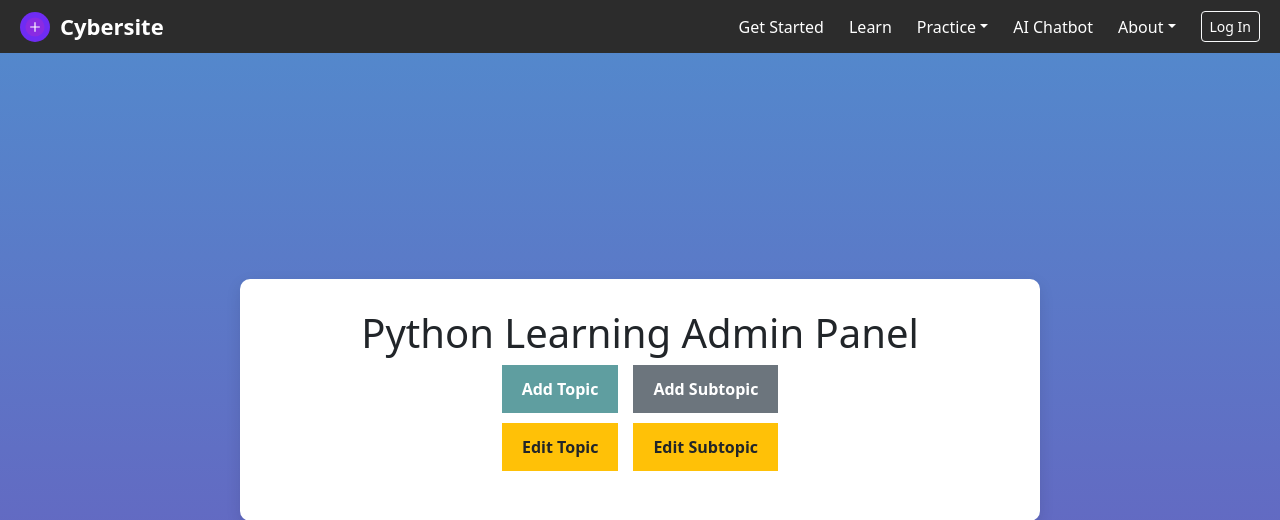
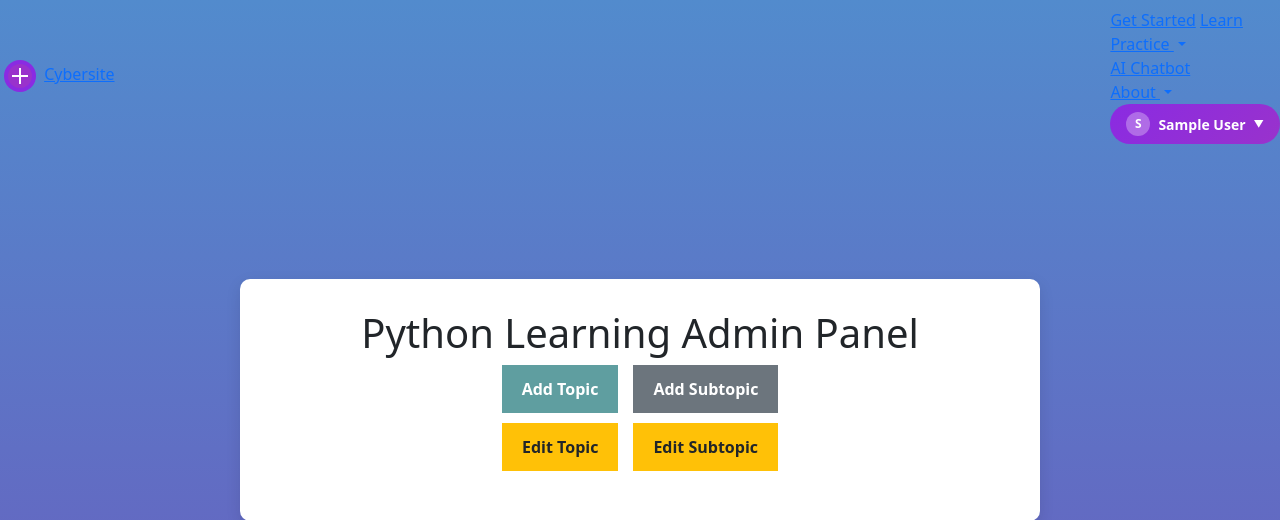
Before and after one commit to nightslash6/MP, a PHP site: page /quiz/admin_python.php in a window 1280 px wide. Shown: the top 520 px of the page. Run offline with PHP 8.4, Linux system fonts and the light colour scheme; the visitor is signed in with stand-in values (Sample User, id 1); data that the repository does not hold is empty.

Commit message:
Update navbar.php
latest

```diff
--- a/quiz/navbar.php
+++ b/quiz/navbar.php
@@ -1,183 +1,272 @@
 <?php if (session_status() === PHP_SESSION_NONE) session_start(); ?>
-<link href="https://cdn.jsdelivr.net/npm/bootstrap@5.3.0/dist/css/bootstrap.min.css" rel="stylesheet">
-<script src="https://cdn.jsdelivr.net/npm/bootstrap@5.3.0/dist/js/bootstrap.bundle.min.js"></script>
+<?php
+$user_data = null;
+if (isset($_SESSION['user_id'])) {
+    $stmt = $conn->prepare("SELECT user_id, name, email, user_role FROM users WHERE user_id = ?");
+    $stmt->bind_param("i", $_SESSION['user_id']);
+    $stmt->execute();
+    $result = $stmt->get_result();
+    if ($result->num_rows === 1) {
+    $user_data = $result->fetch_assoc();
+    }
+    $stmt->close();
+}
+?>
+ <!DOCTYPE html>
+ <html lang="en">
+ <head>
+    <meta charset="UTF-8">
+    <meta name="viewport" content="width=device-width, initial-scale=1.0">
+    <link href="https://cdnjs.cloudflare.com/ajax/libs/bootstrap/5.3.0/css/bootstrap.min.css" rel="stylesheet">
+    <script src="https://cdnjs.cloudflare.com/ajax/libs/bootstrap/5.3.0/js/bootstrap.bundle.min.js"></script>
+    <link rel="stylesheet" href="mstyles.css">
+    <title>Document</title>
+    <style>
+        body {
+            background: #f3f4f6;
+            font-family: 'Segoe UI', Arial, sans-serif;
+        }
 
-<style>
-.navbar {
-    background-color: #2c2c2c;
-    padding: 10px 20px;
+       /* Profile dropdown styles */
+        .profile-dropdown {
+            position: relative;
+            display: inline-block;
+        }
+        .profile-button {
+            background: linear-gradient(135deg, rgba(138, 43, 226, 1) 0%, #9932CC 100%);
+            color: white;
+            padding: 8px 16px;
+            border: none;
+            border-radius: 20px;
+            cursor: pointer;
+            font-size: 14px;
+            font-weight: bold;
             display: flex;
             align-items: center;
-    justify-content: space-between;
-}
-.logo {
-    display: flex;
-    align-items: center;
-    gap: 10px;
-}
-.logo svg {
-    background: #6f2cf3;
-    border-radius: 50%;
-    padding: 3px;
-}
-.logo-text {
-    color: white;
-    font-size: 22px;
-    font-weight: 700;
+            gap: 8px;
+            transition: all 0.3s ease;
             text-decoration: none;
         }
-.nav-links {
-    display: flex;
-    align-items: center;
-    gap: 25px;
-}
-.nav-links a, .nav-links .dropdown-toggle {
+        .profile-button:hover {
+            transform: translateY(-1px);
+            box-shadow: 0 4px 8px rgba(0, 0, 0, 0.2);
             color: white;
-    text-decoration: none;
-}
-.navbar .profile-dropdown {
-    position: relative;
-}
-.profile-button {
-    background: linear-gradient(135deg, #8a2be2, #9932cc);
-    border: none;
-    color: white;
-    border-radius: 25px;
-    padding: 5px 12px;
-    font-size: 14px;
-    display: flex;
-    align-items: center;
-    gap: 6px;
-    cursor: pointer;
         }
         .profile-avatar {
-    background-color: rgba(255,255,255,0.2);
+            width: 24px;
+            height: 24px;
             border-radius: 50%;
-    width: 22px;
-    height: 22px;
+            background: rgba(255, 255, 255, 0.3);
             display: flex;
             align-items: center;
             justify-content: center;
-    font-size: 13px;
+            font-weight: bold;
+            font-size: 12px;
         }
         .profile-dropdown-content {
             display: none;
             position: absolute;
-    top: 110%;
             right: 0;
             background-color: white;
             min-width: 200px;
-    box-shadow: 0 8px 16px rgba(0,0,0,0.2);
+            box-shadow: 0px 8px 16px 0px rgba(0,0,0,0.2);
+            z-index: 1000;
             border-radius: 8px;
-    z-index: 1000;
             overflow: hidden;
+            top: 100%;
+            margin-top: 5px;
+        }
+        .profile-dropdown-content a {
+            color: #333;
+            padding: 12px 16px;
+            text-decoration: none;
+            display: block;
+            transition: background-color 0.3s;
+        }
+        .profile-dropdown-content a:hover {
+            background-color: #f1f1f1;
+        }
+        .profile-dropdown-content .user-info {
+            padding: 16px;
+            border-bottom: 1px solid #eee;
+            background-color: #f8f9fa;
+        }
+        .profile-dropdown-content .user-name {
+            font-weight: bold;
+            color: #333;
+            margin-bottom: 4px;
+        }
+        .profile-dropdown-content .user-email {
+            font-size: 12px;
+            color: #666;
         }
         .profile-dropdown.show .profile-dropdown-content {
             display: block;
         }
-.profile-dropdown-content .user-info {
-    padding: 12px 16px;
-    background-color: #f8f9fa;
-    border-bottom: 1px solid #eee;
-    color: #333;
-}
-.profile-dropdown-content .user-name {
-    font-weight: bold;
-    color: #333; /* or use #000 for pure black */
-    margin-bottom: 4px;
-}
-.profile-dropdown-content a {
-    display: block;
-    padding: 10px 16px;
-    color: #333;
-    text-decoration: none;
-}
-.profile-dropdown-content a:hover {
-    background-color: #f1f1f1;
-}
         .logout-link {
-    color: #dc3545;
+            color: #dc3545 !important;
             border-top: 1px solid #eee;
         }
+        .logout-link:hover {
+            background-color: #f8d7da !important;
+        }
+        .logout-overlay {
+            position: fixed;
+            top: 0;
+            left: 0;
+            width: 100%;
+            height: 100%;
+            background-color: rgba(0, 0, 0, 0.5);
+            display: none;
+            justify-content: center;
+            align-items: center;
+            z-index: 9999;
+        }
+        .logout-spinner {
+            color: white;
+            font-size: 18px;
+        }
     </style>
-
+</head>
+<body>
+ <!-- Loading overlay for logout -->
+    <div class="logout-overlay" id="logoutOverlay">
+        <div class="logout-spinner">
+            <div class="spinner-border text-light" role="status">
+                <span class="visually-hidden">Logging out...</span>
+            </div>
+            <div class="mt-2">Logging out...</div>
+        </div>
+    </div>
     <nav class="navbar">
         <div class="logo">
-        <svg height="30" width="30" viewBox="0 0 100 100">
+            <svg height="40" width="40" viewBox="0 0 100 100">
                 <circle cx="50" cy="50" r="40" fill="#8a2be2" />
+                <circle cx="50" cy="50" r="30" fill="#9932CC" />
                 <path d="M 30 50 L 70 50" stroke="white" stroke-width="5" />
                 <path d="M 50 30 L 50 70" stroke="white" stroke-width="5" />
             </svg>
             <a href="main.php" class="logo-text">Cybersite</a>
         </div>
-
         <div class="nav-links">
             <a href="#">Get Started</a>
             <a href="#">Learn</a>
-
             <div class="dropdown">
-            <a class="dropdown-toggle" href="#" role="button" data-bs-toggle="dropdown">Practice</a>
-            <ul class="dropdown-menu">
+                <a class="dropdown-toggle" href="#" id="practiceDropdown" role="button" data-bs-toggle="dropdown" aria-expanded="false">
+                    Practice
+                </a>
+                <ul class="dropdown-menu" aria-labelledby="aboutDropdown">
                     <li><a class="dropdown-item" href="mcq_quiz.php">Mini Quiz</a></li>
                     <li><a class="dropdown-item" href="basic_python.php">Python Quiz</a></li>
-                <li><a class="dropdown-item" href="ctf_challenge.php">CTF Challenge</a></li>
+                    <li><a class="dropdown-item" href="ctf_challenge.php">Capture The Flag</a></li>
                     <li><a class="dropdown-item" href="forensics_challenge.php">Forensics Challenge</a></li>
+
                 </ul>
             </div>
 
             <a href="chat.php">AI Chatbot</a>
 
             <div class="dropdown">
-            <a class="dropdown-toggle" href="#" role="button" data-bs-toggle="dropdown">About</a>
-            <ul class="dropdown-menu">
+                <a class="dropdown-toggle" href="#" id="aboutDropdown" role="button" data-bs-toggle="dropdown" aria-expanded="false">
+                    About
+                </a>
+                <ul class="dropdown-menu" aria-labelledby="aboutDropdown">
                     <li><a class="dropdown-item" href="#">Contact Us</a></li>
                     <li><a class="dropdown-item" href="#">About Cybersite</a></li>
                 </ul>
             </div>
 
-        <div id="auth-section"></div>
+            <!-- Login/Profile section - will be dynamically updated -->
+            <div id="auth-section">
+                <!-- Content will be populated by JavaScript -->
+            </div>
+
+
         </div>
     </nav>
 
     <script>
-const userData = <?= json_encode($GLOBALS['user_data'] ?? null); ?>;
+        const userData = <?php echo json_encode($user_data); ?>;
         function updateNavigation() {
                 const authSection = document.getElementById('auth-section');
+
+
                 if (userData && userData.user_id) {
+                    // User is logged in - show profile dropdown
                 authSection.innerHTML = `
                     <div class="profile-dropdown" id="profileDropdown">
                     <button class="profile-button" onclick="toggleProfileDropdown()">
-                    <div class="profile-avatar">${userData.name.charAt(0).toUpperCase()}</div>
+                        <div class="profile-avatar">
+                            ${userData.name.charAt(0).toUpperCase()}
+                        </div>
                             ${userData.name}
-                    <span style="font-size:10px;">▼</span>
+                        <span style="font-size: 10px;">▼</span>
                     </button>
-                <div class="profile-dropdown-content">
+                    <div class="profile-dropdown-content" id="profileDropdownContent">
                         <div class="user-info">
                             <div class="user-name">${userData.name}</div>
-                        <div class="user-email">${userData.email}</div>
+                            <div class="user-email">${userData.email || 'ID: ' + userData.user_id}</div>
                         </div>
                         <a href="user_profile.php">My Profile</a>
                         <a href="dashboard.php">Dashboard</a>
                         <a href="settings.php">Settings</a>
                         <a href="progress.php">My Progress</a>
                         ${userData.user_role === 'admin' ? `<a href="admin_dashboard.php">Admin Dashboard</a>` : ''}
-                    <a href="logout.php" class="logout-link">Logout</a>
+                        <a href="#" onclick="handleLogout(event)" class="logout-link">Logout</a>
                         </div>
                 </div>
                 `;
+
+
                 } else {
-        authSection.innerHTML = `<a href="login.php" class="btn btn-outline-light btn-sm">Log In</a>`;
+                    // User is not logged in - show login button
+                    authSection.innerHTML = `<a href="login.php">Log In</a>`;
+
                 }
             }
+
+            function handleLogout(event) {
+                event.preventDefault();
+                const overlay = document.getElementById('logoutOverlay');
+                overlay.style.display = 'flex';
+                const dropdown = document.getElementById('profileDropdown');
+                if (dropdown) {
+                    dropdown.classList.remove('show');
+                }
+                setTimeout(function() {
+                    window.location.href = 'logout.php';
+                }, 500);
+            }
+
             function toggleProfileDropdown() {
                 const dropdown = document.getElementById('profileDropdown');
                 dropdown.classList.toggle('show');
             }
-document.addEventListener('click', function(e) {
+
+
+            document.addEventListener('DOMContentLoaded', updateNavigation);
+
+            // Close dropdown when clicking outside
+            document.addEventListener('click', function(event) {
                 const dropdown = document.getElementById('profileDropdown');
-    if (dropdown && !dropdown.contains(e.target)) {
+                if (dropdown && !dropdown.contains(event.target)) {
                     dropdown.classList.remove('show');
                 }
             });
-document.addEventListener('DOMContentLoaded', updateNavigation);
+
+                // Keyboard support for dropdown
+            document.addEventListener('keydown', function(event) {
+                if (event.key === 'Escape') {
+                    const dropdown = document.getElementById('profileDropdown');
+                    if (dropdown) {
+                        dropdown.classList.remove('show');
+                    }
+                }
+            });
+
     </script>
+
+
+
+</body>
+</html>
```
Lines whose indentation alone changed are shown as unchanged.
